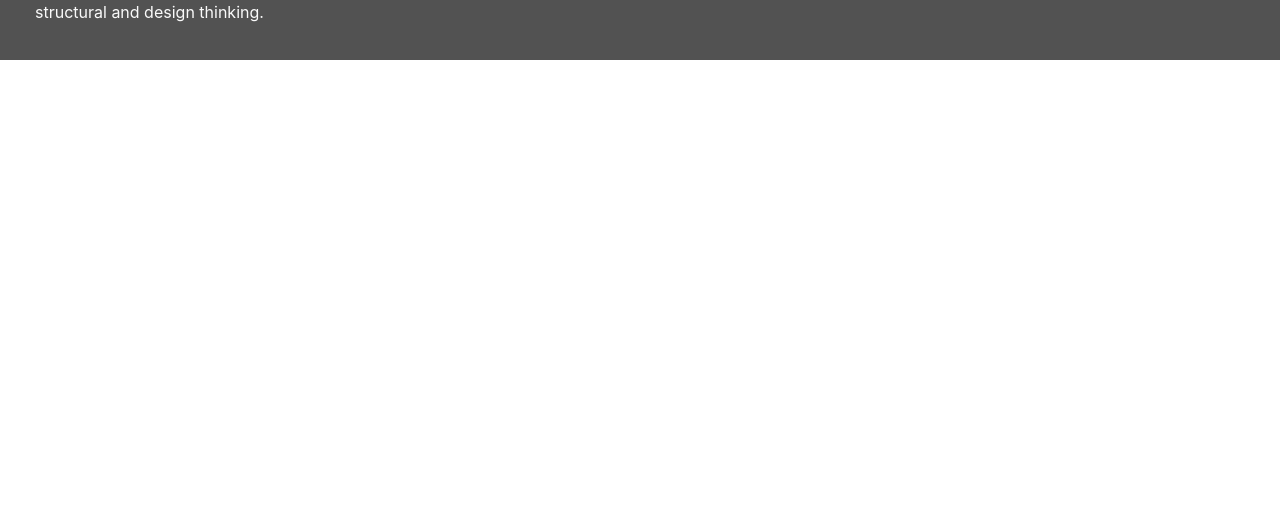
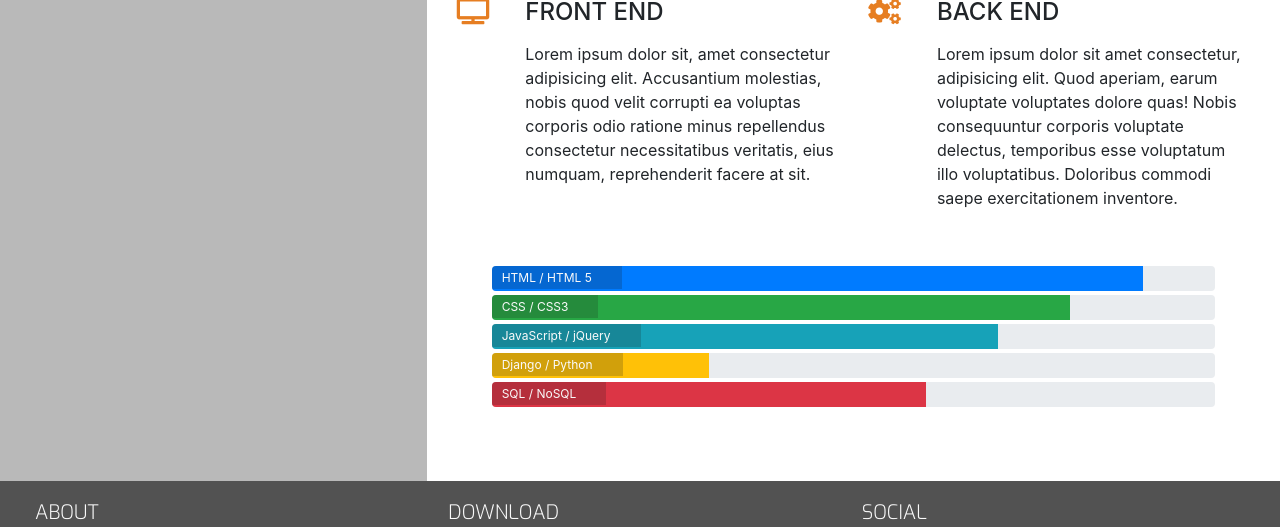
Before and after one commit to 5-ean/resume-project, a plain HTML site: page resume.html in a window 1280 px wide. Shown: the part 469-996 px from the top of the page. Before the commit the page ends 800 px from the top, so only its background shows below. Drawn offline with nearby package versions, Linux system fonts and the light colour scheme.

Commit message:
completed 'my skills' section with bootstrap progress bars

```diff
--- a/assets/css/style.css
+++ b/assets/css/style.css
@@ -222,3 +222,57 @@ footer {
 .three-reasons-heading {
     margin-bottom: 15px;
 }
+/* -------------------------------------------Personal Info */
+
+.personal-info-item {
+    margin-bottom: 20px;
+    display: block;
+    clear: both;
+}
+
+.personal-info-item .key,
+.personal-info-item .value {
+    padding-right: 8px;
+    display: inline-block;
+}
+
+.personal-info-item .key p,
+.personal-info-item .value p {
+    margin: 0;
+}
+
+.personal-info-item .key {
+    width: 30%;
+    margin-right: 21px;
+    padding-top: 2px;
+    vertical-align: top;
+}
+
+.personal-info-item .key p {
+    font-weight: 700;
+}
+
+.personal-info-item .value {
+    position: relative;
+    width: 60%;
+}
+/* -------------------------------------------Skills */
+
+.progress {
+    position: relative;
+    height: 25px;
+    margin-bottom: 4px;
+}
+
+.progress-type {
+    position: absolute;
+    left: 0px;
+    font-weight: 400;
+    padding: 3px 30px 2px 10px;
+    color: #fafafa;
+    background-color: rgba(25, 25, 25, 0.2);
+}
+
+.progress-section {
+    margin: 40px 20px;
+}
--- a/resume.html
+++ b/resume.html
@@ -46,8 +46,95 @@
             </div>
         </div>
     </header>
-    <section>
+   <section class="container-fluid">
+        <div class="row">
+            <div class="col-md-4 bg-color-personal-info section-column">
+                <div class="row">
+                    <div class="col-12">
+                        <h3 class="section-heading uppercase">
+                            Work History
+                        </h3>
+                    </div>
+                </div>
+            </div>
+            <div class="col-md-8 bg-color-three-reasons section-column">
+                <div class="row">
+                    <div class="col">
+                        <h3 class="section-heading uppercase">My Skills</h3>
+                    </div>
+                </div>
+                <div class="row">
+                    <div class="col-10 offset-1 offset-sm-0 col-sm-4 col-md-6">
+                        <div class="row">
+                            <div class="col-2">
+                                <i class="three-reasons-icon fas fa-tv" aria-hidden="true"></i>
+                            </div>
+                            <div class="col-10">
+                                <h4 class="three-reasons-heading uppercase">Front End</h4>
+                                <p>
+                                   Lorem ipsum dolor sit, amet consectetur adipisicing elit. Accusantium molestias, nobis quod velit corrupti ea voluptas corporis
+                                    odio ratione minus repellendus consectetur necessitatibus veritatis, eius numquam, reprehenderit facere at sit.
+                                </p>
+                            </div>
+                        </div>
+                    </div>
+                    <div class="col-10 offset-1 offset-sm-0 col-sm-4 col-md-6">
+                        <div class="row">
+                            <div class="col-2">
+                                <i class="three-reasons-icon fas fa-cogs" aria-hidden="true"></i>
+                            </div>
+                            <div class="col-10">
+                                <h4 class="three-reasons-heading uppercase">Back End</h4>
+                                <p>
+                                   Lorem ipsum dolor sit amet consectetur, adipisicing elit. Quod aperiam, earum voluptate voluptates dolore quas! Nobis consequuntur corporis voluptate delectus,
+                                    temporibus esse voluptatum illo voluptatibus. Doloribus commodi saepe exercitationem inventore.
+                                </p>
+                            </div>
+                        </div>
+                    </div>
 
+                </div>
+                <div class="row progress-section">
+                    <div class="col">
+                        <div class="progress">
+                            <div class="progress-bar" role="progressbar" aria-valuenow="90" aria-valuemin="0" aria-valuemax="100"
+                             style="width:90%;">
+                            <span class="sr-only">90% complete</span>
+                            </div>
+                            <span class="progress-type">HTML / HTML 5</span>
+                        </div>
+                        <div class="progress">
+                            <div class="progress-bar bg-success" role="progressbar" aria-valuenow="80" aria-valuemin="0" aria-valuemax="100"
+                             style="width:80%;">
+                            <span class="sr-only">80% complete</span>
+                            </div>
+                            <span class="progress-type">CSS / CSS3</span>
+                        </div>
+                        <div class="progress">
+                            <div class="progress-bar bg-info" role="progressbar" aria-valuenow="70" aria-valuemin="0" aria-valuemax="100"
+                             style="width:70%;">
+                            <span class="sr-only">70% complete</span>
+                            </div>
+                            <span class="progress-type">JavaScript / jQuery</span>
+                        </div>
+                        <div class="progress">
+                            <div class="progress-bar bg-warning" role="progressbar" aria-valuenow="30" aria-valuemin="0" aria-valuemax="100"
+                             style="width:30%;">
+                            <span class="sr-only">30% complete</span>
+                            </div>
+                            <span class="progress-type">Django / Python</span>
+                        </div>
+                         <div class="progress">
+                            <div class="progress-bar bg-danger" role="progressbar" aria-valuenow="60" aria-valuemin="0" aria-valuemax="100"
+                             style="width:60%;">
+                            <span class="sr-only">60% complete</span>
+                            </div>
+                            <span class="progress-type">SQL / NoSQL</span>
+                        </div>
+                    </div>
+                </div>
+            </div>
+        </div>
     </section>
     <footer class="container-fluid">
         <div id="footer-details" class="row">
```
Also changed, not shown: index.html (+1 -1 lines).
